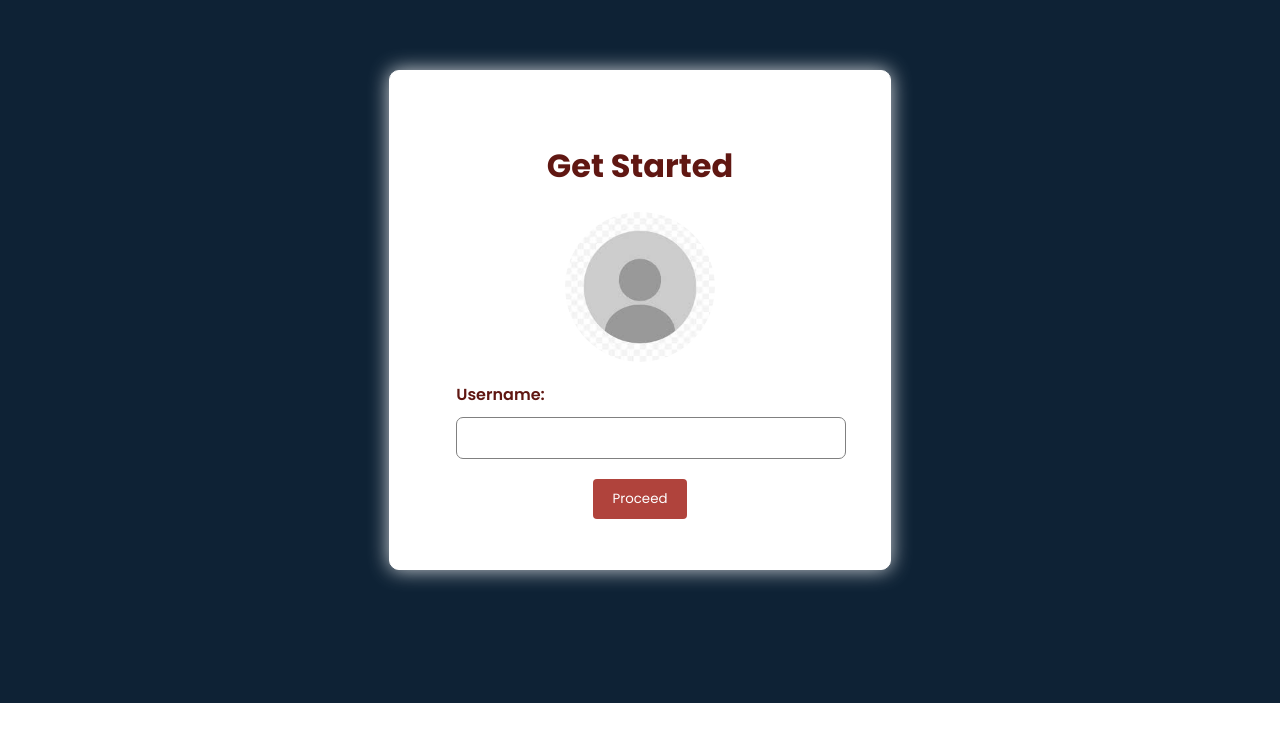
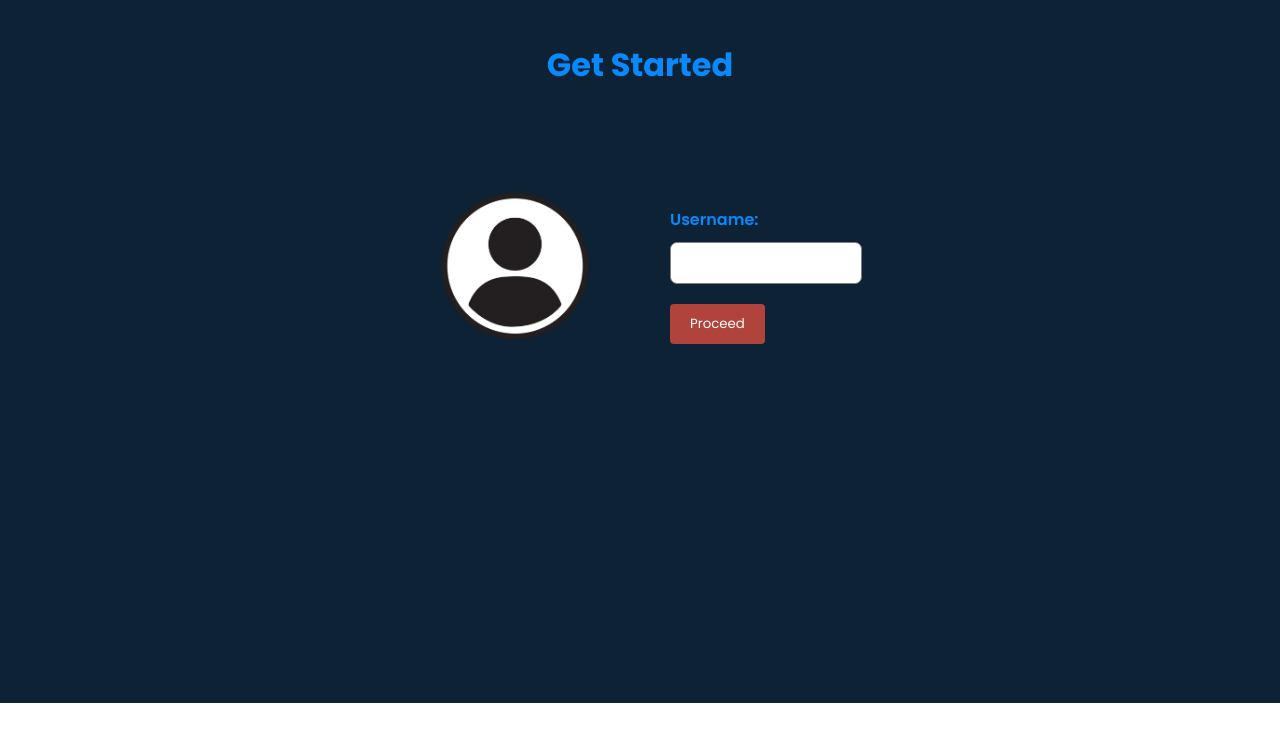
Before and after one commit to cazrot335/BLINKTALK, a React (Create React App) app in the folder frontend/: page /user in a window 1280 px wide. Shown: the top 742 px of the page. Built offline with nearby package versions, Linux system fonts and the light colour scheme.

Commit message:
temp changes in edit page UI

```diff
--- a/frontend/src/pages/Main.jsx
+++ b/frontend/src/pages/Main.jsx
@@ -7,7 +7,6 @@ const Container = styled.div`
   background-color: black;
   width: 100vw; /* Use viewport width */
   height: 100vh; /* Use viewport height */
-  font-family: "Poppins";
   font-family: "Poppins";
 `;
 
@@ -20,13 +19,13 @@ const MainContent = styled.div`
 
 const ShareListContainer = styled.div`
   width: 30%;
-  background-color: #0e2235;
+  background-color: #1e3347;
   overflow-y: scroll;
   font-family: "Poppins";
 `;
 
 const Search = styled.div`
-  background-color: #b0433c;
+  background-color: #0e2235;
   height: 80px;
   display: flex;
   justify-content: center;
@@ -49,6 +48,11 @@ const Search = styled.div`
     height: 45px;
     border: 1px solid transparent;
     cursor: pointer;
+
+    &:hover {
+      background-color: grey;
+      transition-duration: 0.6s;
+    }
   }
 `;
 
@@ -64,14 +68,14 @@ const ChatContainer = styled.div`
 
 const Nav = styled.div`
   height: 80px;
-  background-color: #b0433c;
+  background-color: black;
   margin-bottom: 550px;
   font-family: "Poppins";
 `;
 
 const Message = styled.div`
   height: 80px;
-  background-color: rgb(8 17 39);
+  background-color: black;
   display: flex;
   justify-content: center;
   align-items: center;
@@ -93,6 +97,11 @@ const Message = styled.div`
     height: 45px;
     border: 1px solid transparent;
     cursor: pointer;
+
+    &:hover {
+      background-color: grey;
+      transition-duration: 0.6s;
+    }
   }
 `;
 
--- a/frontend/src/pages/userEdit.jsx
+++ b/frontend/src/pages/userEdit.jsx
@@ -14,22 +14,20 @@ const UserEditContainer = styled.div`
   background-color: #0e2235;
   height: 663px;
   font-family: "Poppins";
-  color: #601712;
+  color: #0889fc;
   font-weight: 600;
 `;
 
 const UserEditForm = styled.form`
-  margin-top: 50px;
+  margin-top: 30px;
   display: flex;
-  flex-direction: column;
+  flex-direction: row;
+  gap: 80px;
   align-items: center;
   width: 100%;
   max-width: 400px;
-  border: 1px solid white;
-  background-color: white;
   border-radius: 10px;
   padding: 50px;
-  box-shadow: 0px 0px 20px 0px rgb(255 255 255 / 81%);
 `;
 
 const ProfilePictureContainer = styled.div`
@@ -84,6 +82,7 @@ const ProfilePictureInput = styled.input`
 const UsernameInput = styled.input`
   width: 100%;
   padding: 10px;
+  font-weight: 600;
   margin-top: 10px;
   margin-bottom: 20px;
   border: 1px solid grey;
@@ -144,8 +143,10 @@ function UserEdit() {
 
   return (
     <UserEditContainer>
+        <h1>Get Started</h1>
       <UserEditForm onSubmit={handleSubmit}>
-        <h1>Get Started</h1>
+<div>
+
         <ProfilePictureContainer>
           <ProfilePicture
             src={photo ? URL.createObjectURL(photo) : Profile}
@@ -159,8 +160,11 @@ function UserEdit() {
             name="photo"
             type="file"
             onChange={(e) => setPhoto(e.target.files[0])}
-          />
+            />
         </ProfilePictureContainer>
+            </div>
+<div>
+
         <label htmlFor="username">
           Username:
           <UsernameInput
@@ -168,9 +172,10 @@ function UserEdit() {
             name="username"
             value={username}
             onChange={(e) => setUsername(e.target.value)}
-          />
+            />
         </label>
         <SetProfileButton type="submit">Proceed</SetProfileButton>
+            </div>
       </UserEditForm>
     </UserEditContainer>
   );
```
Also changed, not shown: frontend/src/assests/profile.jpg.
